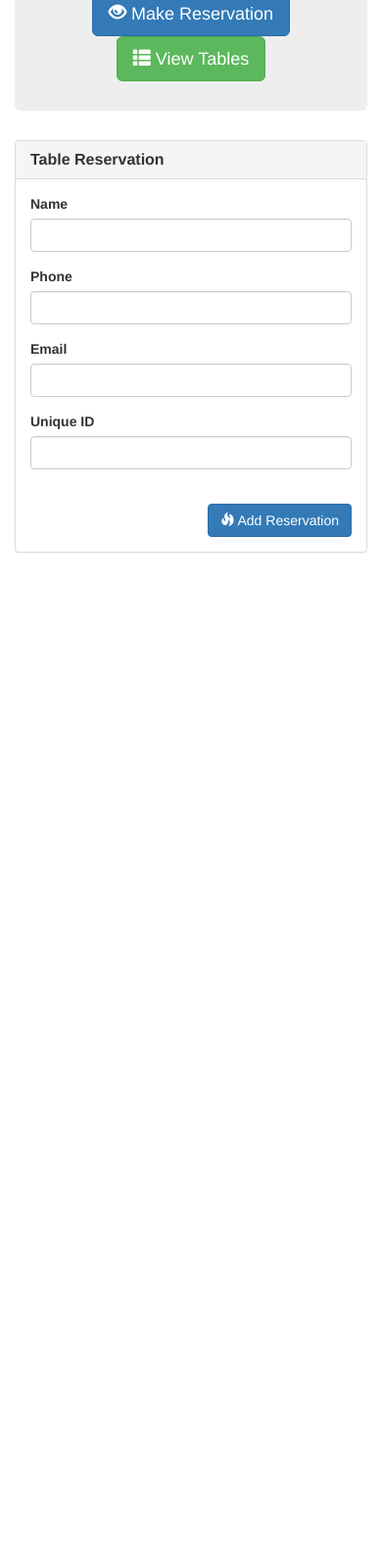
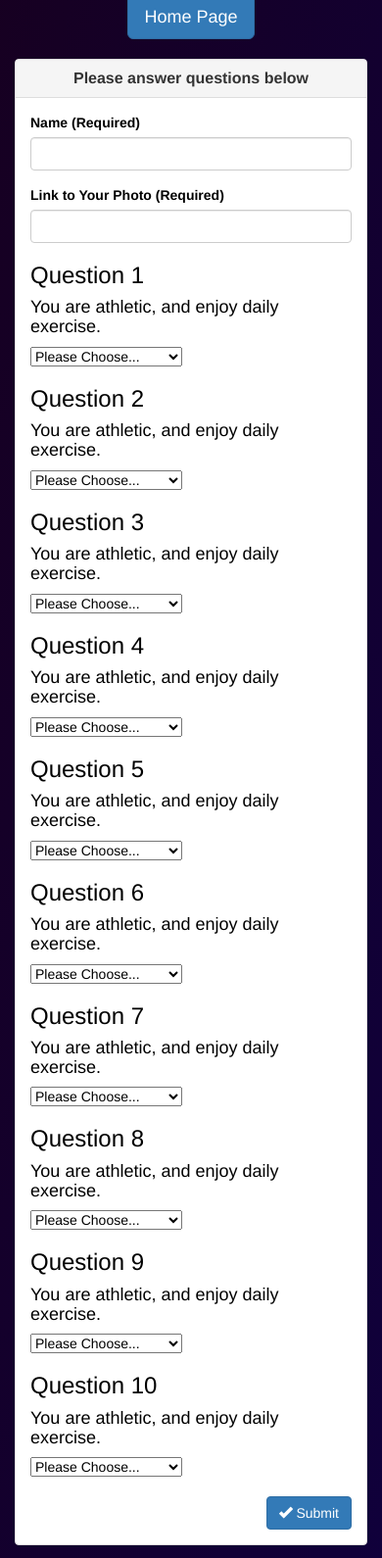
Before and after one commit to eogiesoba/DogFinder_rep, a website: page app/public/survey.html in a window 390 px wide. Shown: the part 212-1802 px from the top of the page at 98% size. Before the commit the page ends 844 px from the top, so only its background shows below. Drawn offline with nearby package versions, Linux system fonts and the light colour scheme.

Commit message:
Updated the dog survey page

```diff
--- a/app/public/assets/css/style.css
+++ b/app/public/assets/css/style.css
@@ -3,11 +3,12 @@ body, html, .container {
     background: linear-gradient(to bottom right, rgb(23, 0, 32), rgb(16, 0, 59));
     background-repeat: no-repeat;
     background-size: cover;
-    height: 100%;
+    min-height: 100%;
+    height: auto;
     -webkit-text-size-adjust: auto;
     -moz-text-size-adjust: auto;
 }
-.title{
+.title {
     font-size: 80px;
     margin-bottom:10px;
 }
@@ -20,13 +21,12 @@ body, html, .container {
     display: table-cell;
     vertical-align: middle;
 }
-.dogPic{
+.dogPic {
     width: 400px;
     height: 360px;
     margin: auto;
 }
-
-.space{
+.space {
     padding: 30px 20px 30px;
     margin: 40px 0px 40px;
 }
@@ -35,8 +35,14 @@ body, html, .container {
     background-color: rgb(68, 2, 112);
     border-color: #1d0029;
 }
-.btn-sample:hover{
+.btn-sample:hover {
 color: #ffffff;
 background-color: rgb(110, 55, 182);
 border-color: #1d0029;
 }
+.survey {
+    color:black;
+}
+.holder {
+    display: none;
+}
--- a/app/public/index.html
+++ b/app/public/index.html
@@ -6,9 +6,9 @@
   <title>Dog Finder</title>
   <!-- Latest compiled and minified CSS & JS -->
   <link rel="stylesheet" href="https://maxcdn.bootstrapcdn.com/bootstrap/3.3.6/css/bootstrap.min.css"/>
+  <link rel="stylesheet" type="text/css" media="screen" href="assets/css/style.css" />
   <script src="https://code.jquery.com/jquery.js"></script>
   <script src="https://maxcdn.bootstrapcdn.com/bootstrap/3.3.6/js/bootstrap.min.js"></script>
-  <link rel="stylesheet" type="text/css" media="screen" href="assets/css/style.css" />
 </head>
 
 <body>
@@ -18,7 +18,7 @@
         <div class="info">
           <h1 class="title">Dog Finder</h1>
           <h3>Find your dream dog now!</h3><br>
-          <a href="/survey">
+          <a href="survey.html">
             <button type="button" class="btn btn-sample btn-lg"> Take Survey</button>
           </a>
         </div>
--- a/app/public/survey.html
+++ b/app/public/survey.html
@@ -6,65 +6,156 @@
   <title>Survey Questions</title>
   <!-- Latest compiled and minified CSS & JS -->
   <link rel="stylesheet" href="https://maxcdn.bootstrapcdn.com/bootstrap/3.3.6/css/bootstrap.min.css">
+  <link rel="stylesheet" type="text/css" media="screen" href="assets/css/style.css" />
   <script src="https://code.jquery.com/jquery.js"></script>
   <script src="https://maxcdn.bootstrapcdn.com/bootstrap/3.3.6/js/bootstrap.min.js"></script>
-
 </head>
 
 <body>
-
   <div class="container">
-    <div class="jumbotron text-center">
-      <h1>Survey Questions</h1>
-      <h3>Please answer the questions below</h3>
-      <hr>
-      <a href="/">
-        <button type="button" class="btn btn-primary btn-lg">
-          <span class="glyphicon glyphicon-eye-open"></span> Make Reservation</button>
-      </a>
-      <a href="/table">
-        <button type="button" class="btn btn-success btn-lg">
-          <span class="glyphicon glyphicon-th-list"></span> View Tables</button>
-      </a>
+    <div class="row text-center">
+      <div class="col-xs-12">
+        <h1 class="title">Dog Survey</h1>
+        <a href="index.html">
+          <button type="button" class="btn btn-primary btn-lg"></span>Home Page</button>
+        </a>
+      </div>
     </div>
+    <br>
     <div class="row">
-
-      <div class="col-lg-12">
-
+      <div class="col-xs-12 survey">
         <div class="panel panel-default">
           <div class="panel-heading">
-            <h3 class="panel-title">
-              <strong>Table Reservation</strong>
+            <h3 class="panel-title text-center">
+              <strong>Please answer questions below</strong>
             </h3>
           </div>
           <div class="panel-body">
             <form role="form">
-
               <div class="form-group">
-                <label for="name">Name</label>
+                <label for="name">Name (Required)</label>
                 <input type="text" class="form-control" id="name">
               </div>
 
               <div class="form-group">
-                <label for="phone">Phone</label>
+                <label for="phone">Link to Your Photo (Required)</label>
                 <input type="text" class="form-control" id="phone">
               </div>
 
-              <div class="form-group">
-                <label for="email">Email</label>
-                <input type="text" class="form-control" id="email">
-              </div>
+              <h3>Question 1</h3>
+              <h4>You are athletic, and enjoy daily exercise.</h4>
+              <select id="question1">
+                <option selected="selected" class="holder green">Please Choose...</option>
+                <option value="1">1 (Strongly Disagree)</option>
+                <option value="2">2</option>
+                <option value="3">3</option>
+                <option value="4">4</option>
+                <option value="5">5 (Strongly Agree)</option>
+              </select>
 
-              <div class="form-group">
-                <label for="uniqueID">Unique ID</label>
-                <input type="text" class="form-control" id="uniqueID">
-              </div>
+              <h3>Question 2</h3>
+              <h4>You are athletic, and enjoy daily exercise.</h4>
+              <select id="question1">
+                <option selected="selected" class="holder">Please Choose...</option>
+                <option value="1">1 (Strongly Disagree)</option>
+                <option value="2">2</option>
+                <option value="3">3</option>
+                <option value="4">4</option>
+                <option value="5">5 (Strongly Agree)</option>
+              </select>
 
+              <h3>Question 3</h3>
+              <h4>You are athletic, and enjoy daily exercise.</h4>
+              <select id="question1">
+                <option selected="selected" class="holder">Please Choose...</option>
+                <option value="1">1 (Strongly Disagree)</option>
+                <option value="2">2</option>
+                <option value="3">3</option>
+                <option value="4">4</option>
+                <option value="5">5 (Strongly Agree)</option>
+              </select>
+
+              <h3>Question 4</h3>
+              <h4>You are athletic, and enjoy daily exercise.</h4>
+              <select id="question1">
+                <option selected="selected" class="holder">Please Choose...</option>
+                <option value="1">1 (Strongly Disagree)</option>
+                <option value="2">2</option>
+                <option value="3">3</option>
+                <option value="4">4</option>
+                <option value="5">5 (Strongly Agree)</option>
+              </select>
+
+              <h3>Question 5</h3>
+              <h4>You are athletic, and enjoy daily exercise.</h4>
+              <select id="question1">
+                <option selected="selected" class="holder">Please Choose...</option>
+                <option value="1">1 (Strongly Disagree)</option>
+                <option value="2">2</option>
+                <option value="3">3</option>
+                <option value="4">4</option>
+                <option value="5">5 (Strongly Agree)</option>
+              </select>
+
+              <h3>Question 6</h3>
+              <h4>You are athletic, and enjoy daily exercise.</h4>
+              <select id="question1">
+                <option selected="selected" class="holder">Please Choose...</option>
+                <option value="1">1 (Strongly Disagree)</option>
+                <option value="2">2</option>
+                <option value="3">3</option>
+                <option value="4">4</option>
+                <option value="5">5 (Strongly Agree)</option>
+              </select>
+
+              <h3>Question 7</h3>
+              <h4>You are athletic, and enjoy daily exercise.</h4>
+              <select id="question1">
+                <option selected="selected" class="holder">Please Choose...</option>
+                <option value="1">1 (Strongly Disagree)</option>
+                <option value="2">2</option>
+                <option value="3">3</option>
+                <option value="4">4</option>
+                <option value="5">5 (Strongly Agree)</option>
+              </select>
+
+              <h3>Question 8</h3>
+              <h4>You are athletic, and enjoy daily exercise.</h4>
+              <select id="question1">
+                <option selected="selected" class="holder">Please Choose...</option>
+                <option value="1">1 (Strongly Disagree)</option>
+                <option value="2">2</option>
+                <option value="3">3</option>
+                <option value="4">4</option>
+                <option value="5">5 (Strongly Agree)</option>
+              </select>
+
+              <h3>Question 9</h3>
+              <h4>You are athletic, and enjoy daily exercise.</h4>
+              <select id="question1">
+                <option selected="selected" class="holder">Please Choose...</option>
+                <option value="1">1 (Strongly Disagree)</option>
+                <option value="2">2</option>
+                <option value="3">3</option>
+                <option value="4">4</option>
+                <option value="5">5 (Strongly Agree)</option>
+              </select>
+
+              <h3>Question 10</h3>
+              <h4>You are athletic, and enjoy daily exercise.</h4>
+              <select id="question1">
+                <option selected="selected" class="holder">Please Choose...</option>
+                <option value="1">1 (Strongly Disagree)</option>
+                <option value="2">2</option>
+                <option value="3">3</option>
+                <option value="4">4</option>
+                <option value="5">5 (Strongly Agree)</option>
+              </select>
             </form>
             <br>
             <div class="text-right">
               <button type="submit" class="btn btn-primary btn-md" id="add-btn">
-                <span class="glyphicon glyphicon-fire"></span> Add Reservation</button>
+                <span class="glyphicon glyphicon-ok"></span> Submit</button>
             </div>
           </div>
         </div>
@@ -72,7 +163,7 @@
     </div>
   </div>
 
-  <script type="text/javascript">
+  <!-- <script type="text/javascript">
     // Question: What does this code do?
     $("#add-btn").on("click", function (event) {
       event.preventDefault();
@@ -90,9 +181,8 @@
           console.log(data);
           alert("Your table is reserverd!");
         });
-
     });
-  </script>
+  </script> -->
 </body>
 
 </html>
--- a/server.js
+++ b/server.js
@@ -22,9 +22,9 @@ app.use(bodyParser.json());
 // Static directory
 app.use(express.static("app/public"));
 
-// // Routes
-// // =============================================================
-// require("./app/routes/api-routes.js")(app);
+// Routes
+// =============================================================
+require("./app/routing/apiRoutes.js")(app);
 
 // Starts the server to begin listening
 // =============================================================
```
Also changed, not shown: app/config/connection.js (added, +21 -0 lines), app/models/table.js (added, +52 -0 lines), app/public/js/dogs.js (+57 -0 lines), app/routing/apiRoutes.js (+14 -6 lines), app/routing/htmlRoutes.js (deleted).
